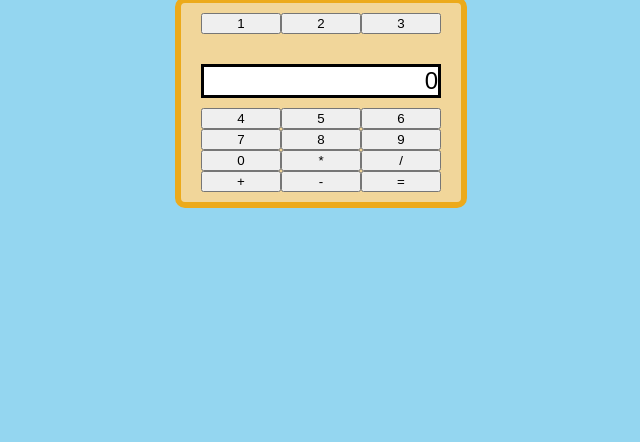
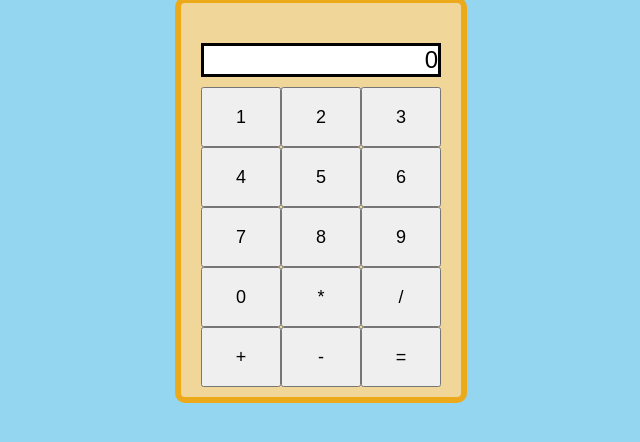
Before and after one commit to antwon-smith/calculator, a plain HTML site: page index.html in a window 1280 px wide. Shown: the part 108-550 px from the top of the page, without its empty margins (319-959 px from the left). Drawn offline with Linux system fonts and the light colour scheme.

Commit message:
Adds button styling to styles.css

```diff
--- a/styles.css
+++ b/styles.css
@@ -45,3 +45,98 @@ h1 {
     margin-top: 30px;
     margin-bottom: 10px;
 }
+
+.one {
+    grid-area: 3;
+    text-align: center;
+    font-size: large;
+    height: 60px;
+}
+
+.two {
+    grid-area: 3/2;
+    text-align: center;
+    font-size: large;
+}
+
+.three {
+    grid-area: 3/3;
+    text-align: center;
+    font-size: large;
+}
+
+.four {
+    grid-area: 4;
+    text-align: center;
+    font-size: large;
+    height: 60px;
+}
+
+.five {
+    grid-area: 4/2;
+    text-align: center;
+    font-size: large;
+}
+
+.six {
+    grid-area: 4/3;
+    text-align: center;
+    font-size: large;
+}
+
+.seven {
+    grid-area: 5;
+    text-align: center;
+    font-size: large;
+    height: 60px;
+}
+
+.eight {
+    grid-area: 5/2;
+    text-align: center;
+    font-size: large;
+}
+
+.nine {
+    grid-area: 5/3;
+    text-align: center;
+    font-size: large;
+}
+
+.zero {
+    grid-area: 6;
+    text-align: center;
+    font-size: large;
+    height: 60px;
+}
+
+.multiply {
+    grid-area: 6/2;
+    text-align: center;
+    font-size: large;
+}
+
+.divide {
+    grid-area: 6/3;
+    text-align: center;
+    font-size: large;
+}
+
+.add {
+    grid-area: 7;
+    text-align: center;
+    font-size: large;
+    height: 60px;
+}
+
+.subtract {
+    grid-area: 7/2;
+    text-align: center;
+    font-size: large;
+}
+
+.equals {
+    grid-area: 7/3;
+    text-align: center;
+    font-size: large;
+}
```
